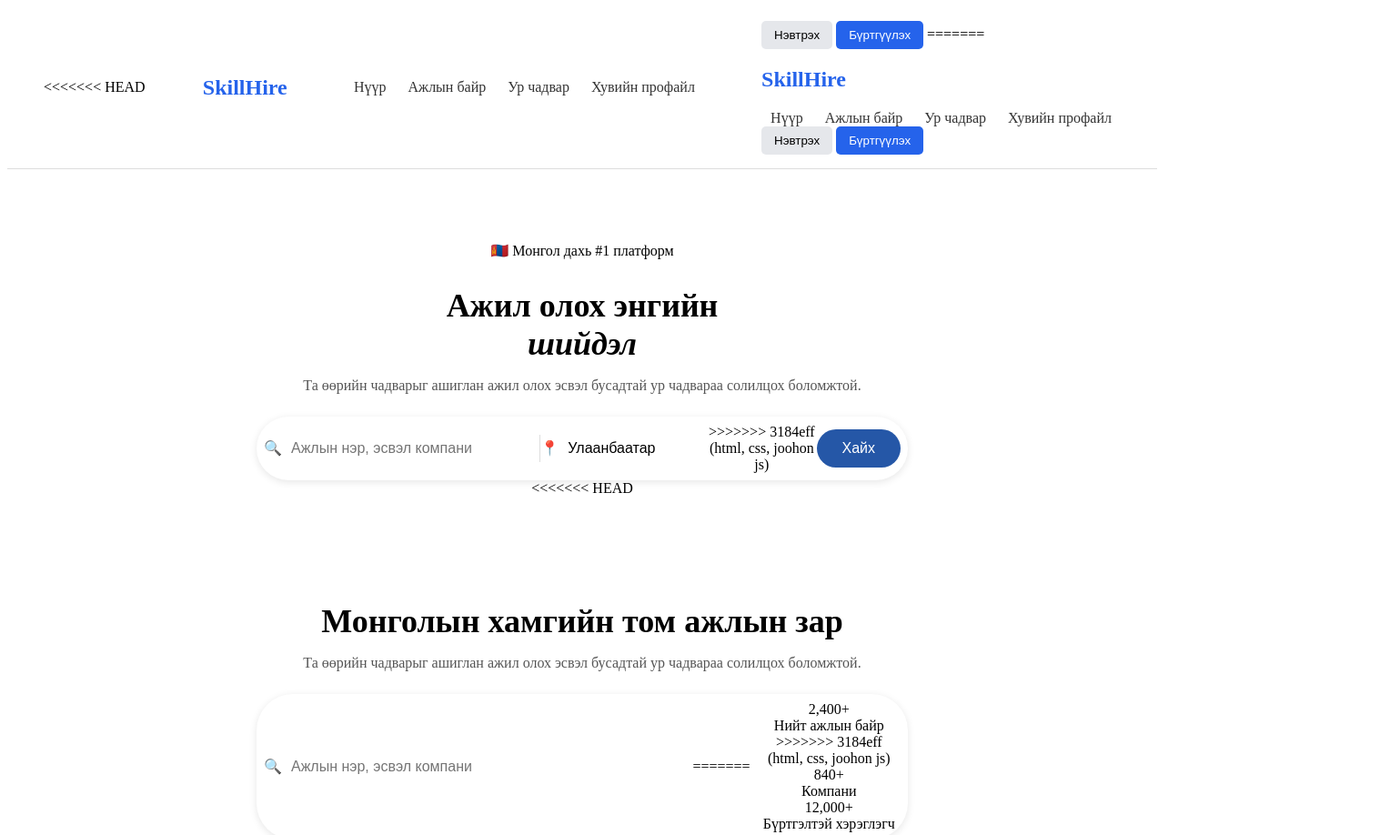
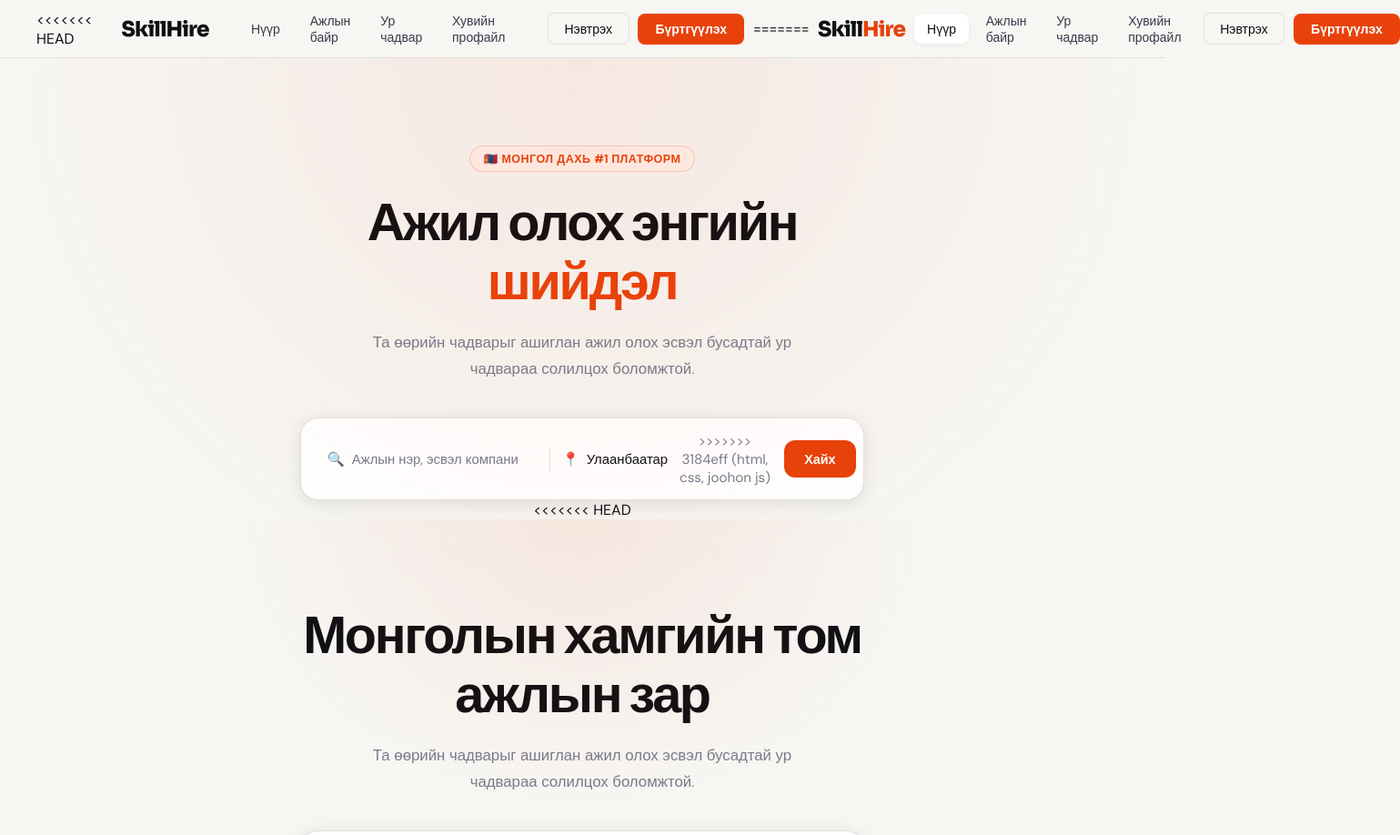
Before and after one commit to Temuulel0401/Job_Skill_swap, a plain HTML site: page Client/public/index.html in a window 1280 px wide. Shown: the top 918 px of the page at 91% size, 1539 px wide, since content can reach past the window. Drawn offline with Linux system fonts and the light colour scheme.

Commit message:
shinechlelt

```diff
--- a/Client/public/style.css
+++ b/Client/public/style.css
@@ -1,151 +1,3 @@
-<<<<<<< HEAD
-body{
-    margin:0;
-    font-family: Arial, sans-serif;
-    background-color:#f5f5f5;
-}
-
-
-.header{
-    display:flex;
-    justify-content:space-between;
-    align-items:center;
-    background-color:white;
-    padding:15px 40px;
-    border-bottom:1px solid #ddd;
-}
-
-.logo h2{
-    color:#2563eb;
-}
-
-.navbar a{
-    margin:0 10px;
-    text-decoration:none;
-    color:#333;
-}
-
-.navbar a:hover{
-    color:#2563eb;
-}
-
-
-
-button{
-    padding:8px 14px;
-    border:none;
-    border-radius:5px;
-    cursor:pointer;
-}
-
-.login-btn{
-    background-color:#e5e7eb;
-}
-
-.register-btn{
-    background-color:#2563eb;
-    color:white;
-}
-
-
-.hero{
-    text-align:center;
-    padding:80px 20px;
-}
-
-.hero h1{
-    font-size:36px;
-    margin-bottom:10px;
-}
-
-.hero p{
-    color:#555;
-    margin-bottom:25px;
-}
-
-.search-box{
-    display:flex;
-    align-items:center;
-    background:white;
-    border-radius:40px;
-    padding:8px;
-    width:700px;
-    margin:auto;
-    box-shadow:0 2px 8px rgba(0,0,0,0.1);
-}
-
-.search-input{
-    display:flex;
-    align-items:center;
-    gap:8px;
-    flex:1;
-}
-
-.search-input input{
-    border:none;
-    outline:none;
-    font-size:16px;
-    width:100%;
-}
-
-.divider{
-    width:1px;
-    height:30px;
-    background:#ddd;
-}
-
-.search-btn{
-    background:#2557a7;
-    color:white;
-    border:none;
-    padding:12px 28px;
-    border-radius:30px;
-    font-size:16px;
-    cursor:pointer;
-}
-
-.search-btn:hover{
-    background:#1e4fa0;
-}
-
-
-
-.footer{
-    background-color:#111;
-    color:white;
-    text-align:center;
-    padding:30px;
-}
-
-.footer-links a{
-    color:#bbb;
-    margin:0 10px;
-    text-decoration:none;
-}
-
-.footer-links a:hover{
-    color:white;
-}
-
-
-
-@media (max-width:768px){
-
-    .header{
-        flex-direction:column;
-        gap:10px;
-    }
-
-    .navbar{
-        display:flex;
-        gap:10px;
-    }
-
-    .hero h1{
-        font-size:28px;
-    }
-
-=======
 @import url('https://fonts.googleapis.com/css2?family=Sora:wght@300;400;500;600;700;800&family=DM+Sans:ital,wght@0,300;0,400;0,500;1,300&display=swap');
 
 *, *::before, *::after { box-sizing: border-box; margin: 0; padding: 0; }
@@ -833,5 +685,4 @@
   .filter-panel { position: static; }
   .hero { padding: 4rem 1rem 3rem; }
   .skills-grid { grid-template-columns: 1fr; padding: 0 1rem; }
->>>>>>> 3184eff (html, css, joohon js)
 }
```
